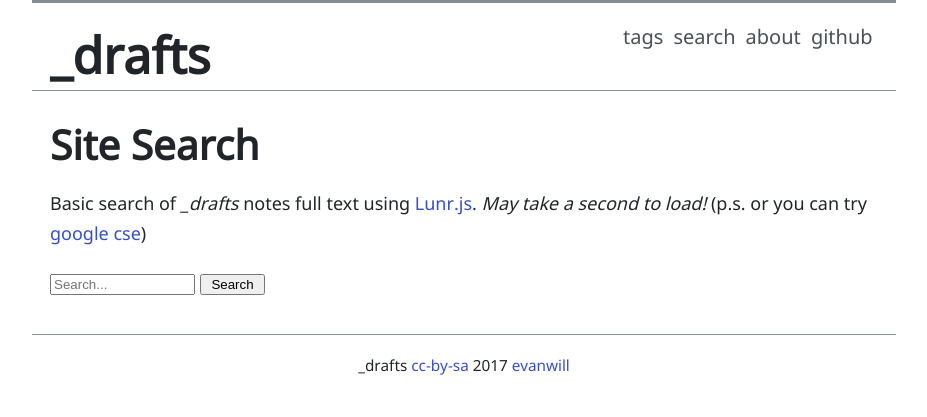
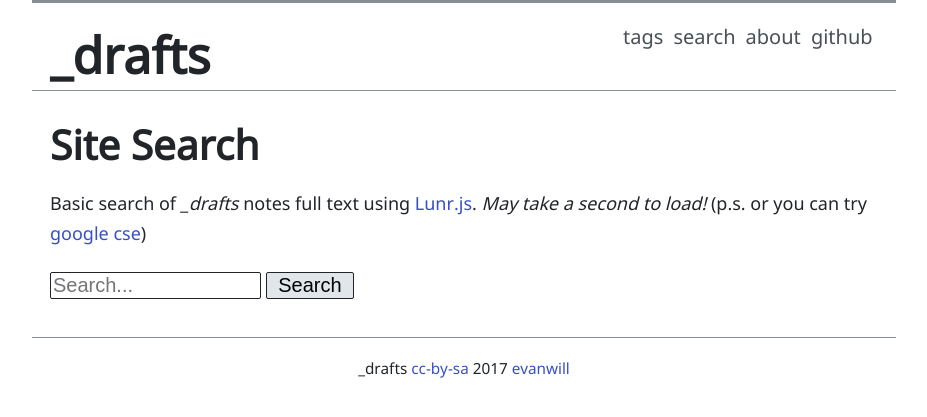
Before and after one commit to evanwill/_drafts, a Jekyll site: the page built from search/index.md, in a window 1280 px wide. Shown: the top 417 px of the page, without its empty margins (176-1103 px from the left). Built offline with Jekyll 4.4.1, drawn with Linux system fonts in a browser that asks for light colours.

Commit message:
update search look

```diff
--- a/search/index.md
+++ b/search/index.md
@@ -9,8 +9,8 @@ Basic search of *_drafts* notes full text using [Lunr.js](https://lunrjs.com/).
 
 <script src="{{ site.url }}/js/lunr.js"></script>
 
-<input type="text" size="15" id="lunr-search" placeholder="Search..." aria-label="search">
-<input class="button-all" type="button" onclick="lunr_search();" value=" Search ">
+<input class="search" type="text" size="15" id="lunr-search" placeholder="Search..." aria-label="search">
+<input class="buttons" type="button" onclick="lunr_search();" value=" Search ">
 
 <ul id="search-results"></ul>
 
```
Also changed, not shown: search/google.md (+1 -1 lines).
